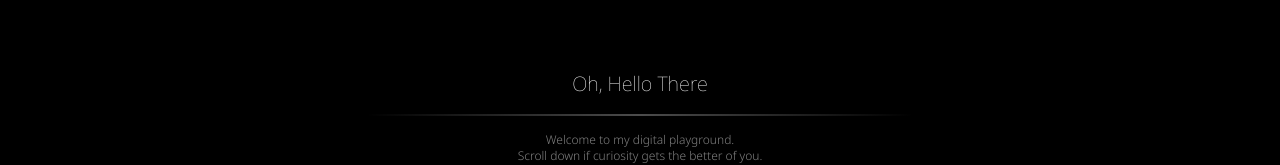
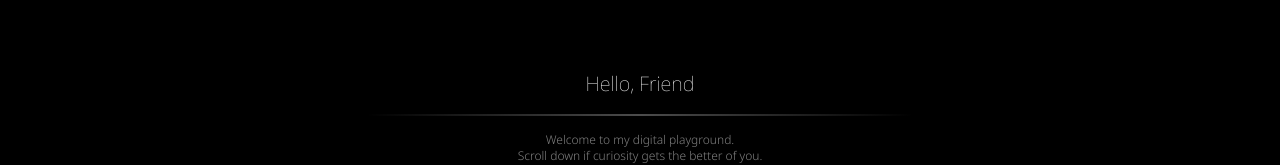
Before and after one commit to dorukozerr/doruk.wtf, a React (Vite) app: page / in a window 1280 px wide. Shown: the part 283-448 px from the top of the page. Built offline with nearby package versions, Linux system fonts and the light colour scheme.

Commit message:
refactor: home page hero title change

```diff
--- a/src/pages/home.tsx
+++ b/src/pages/home.tsx
@@ -15,7 +15,7 @@ export const Home = () => (
       <div className='flex h-[min(90vw,610px)] w-[min(90vw,610px)] flex-col items-center justify-center gap-4 overflow-hidden rounded-full bg-black/50'>
         <div className='w-full flex-1' />
         <div className='w-full space-y-4 bg-black/50 p-4 sm:p-8'>
-          <h2 className='text-center text-xl text-white'>Oh, Hello There</h2>
+          <h2 className='text-center text-xl text-white'>Hello, Friend</h2>
           <div className='h-0.5 w-full bg-gradient-to-r from-white/0 via-white/30 to-white/0' />
           <h5 className='text-center text-xs font-light text-white/50'>
             Welcome to my digital playground.
```
